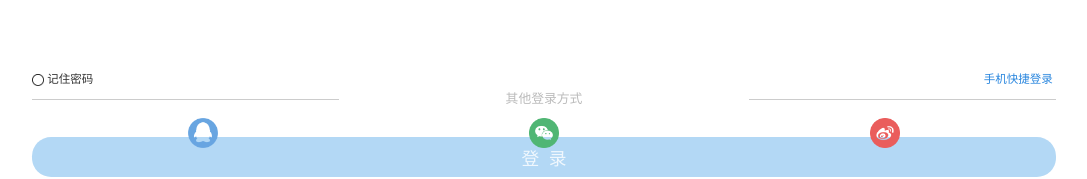
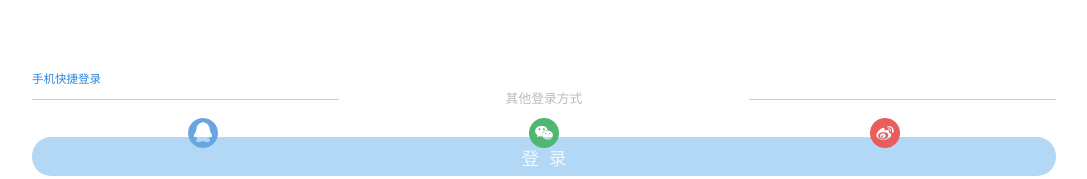
Before and after one commit to BIGDgreen/bm-vue-login, a Vue app: page / in a window 1280 px wide. Shown: the part 602-781 px from the top of the page, without its empty margins (96-1183 px from the left). Built offline with nearby package versions, Linux system fonts and the light colour scheme.

Commit message:
delete rememberMe

```diff
--- a/components/bm_login/bm_login.vue
+++ b/components/bm_login/bm_login.vue
@@ -19,16 +19,15 @@
         </div>
 
         <div class="auto_quickLogin">
-            <div v-if="mConfigs.rememberPassword" class="autoLogin_wrapper">
+            <!-- <div v-if="mConfigs.rememberPassword" class="autoLogin_wrapper">
                 <input type="checkbox" id="radio" hidden v-model="checked" @click="isChecked()">
                 <label for="radio" class="autoLogin"></label>
                 <span>记住密码</span>
-            </div>
-            <div v-if="mConfigs.rememberPassword && mConfigs.quickLogin" class="quickLogin" @click="$emit('phoneLogin')">
+            </div> -->
+            <div v-if="mConfigs.quickLogin" class="quickLogin" @click="$emit('phoneLogin')">
                 手机快捷登录
             </div>
         </div>
-
         <div>
             <button :class="{'opt_button':!isLoginForbidden,'forbidden':isLoginForbidden}" :disabled="isLoginForbidden" @click="clickLogin()">
                 {{mConfigs.login_btn_value}}
@@ -134,7 +133,7 @@
                     forgetPassword:true,
                     register:true,
                     protocol:true,
-                    rememberPassword:true,
+                    // rememberPassword:true,
                     quickLogin:true,
                     otherLoginWays: true,
                     login_btn_value:'登录',
@@ -155,12 +154,12 @@
         },
 
         mounted() {
-            if (this.mConfigs.rememberPassword) {  //如果用户选择了记住密码功能
-                //获取cookie值
-                this.getCookie();
-                //获取用户上一次的选择
-                this.checked = sessionStorage.getItem('isChecked') === "true";
-            }
+            // if (this.mConfigs.rememberPassword) {  //如果用户选择了记住密码功能
+            //     //获取cookie值
+            //     this.getCookie();
+            //     //获取用户上一次的选择
+            //     this.checked = sessionStorage.getItem('isChecked') === "true";
+            // }
             //监听事件
             window.onresize = ()=>{
                 return(()=>{
@@ -169,55 +168,55 @@
             }
         },
         methods:{
-            isChecked(){
-                this.checked = !this.checked;
-                if (document.cookie.indexOf("userName") > -1 && document.cookie.indexOf("userPwd") > -1 && !this.checked){
-                    this.clearCookie();
-                    this.input_info.password = "";
-                }
-            },
+            // isChecked(){
+            //     this.checked = !this.checked;
+            //     if (document.cookie.indexOf("userName") > -1 && document.cookie.indexOf("userPwd") > -1 && !this.checked){
+            //         this.clearCookie();
+            //         this.input_info.password = "";
+            //     }
+            // },
             clickLogin(){
-                let that = this;
-                if (that.checked === true){
-                    //保存七天
-                    that.setCookie(that.input_info.username,that.input_info.password,7);
-                    //保存用户此次选择
-                    sessionStorage.setItem('isChecked',"true");
-                } else{
-                    that.clearCookie();
-                    sessionStorage.setItem('isChecked',"false");
-                }
+                // let that = this;
+                // if (that.checked === true){
+                //     //保存七天
+                //     that.setCookie(that.input_info.username,that.input_info.password,7);
+                //     //保存用户此次选择
+                //     sessionStorage.setItem('isChecked',"true");
+                // } else{
+                //     that.clearCookie();
+                //     sessionStorage.setItem('isChecked',"false");
+                // }
                 //发送请求
                 this.$emit('parent_login',this.input_info);
             },
             //设置cookie
-            setCookie(c_name, c_pwd, exdays) {
-                let exdate = new Date(); //获取时间
-                exdate.setTime(exdate.getTime() + 24 * 60 * 60 * 1000 * exdays); //保存的天数
-                //字符串拼接cookie
-                window.document.cookie = "userName" + "=" + c_name + ";path=/;expires=" + exdate.toGMTString();
-                window.document.cookie = "userPwd" + "=" + c_pwd + ";path=/;expires=" + exdate.toGMTString();
-            },
+            // setCookie(c_name, c_pwd, exdays) {
+            //     let exdate = new Date(); //获取时间
+            //     exdate.setTime(exdate.getTime() + 24 * 60 * 60 * 1000 * exdays); //保存的天数
+            //     //字符串拼接cookie
+            //     window.document.cookie = "userName" + "=" + c_name + ";path=/;expires=" + exdate.toGMTString();
+            //     window.document.cookie = "userPwd" + "=" + c_pwd + ";path=/;expires=" + exdate.toGMTString();
+            // },
             //读取cookie
-            getCookie: function() {
-                if (document.cookie.length > 0) {
-                    let arr = document.cookie.split('; '); //这里显示的格式需要切割一下自己可输出看下
-                    // console.log(arr);
-                    for (let i = 0; i < arr.length; i++) {
-                        let arr2 = arr[i].split('='); //再次切割
-                        //判断查找相对应的值
-                        if (arr2[0] === 'userName') {
-                            this.input_info.username = arr2[1]; //保存到保存数据的地方
-                        } else if (arr2[0] === 'userPwd') {
-                            this.input_info.password = arr2[1];
-                        }
-                    }
-                }
-            },
+            // getCookie: function() {
+            //     if (document.cookie.length > 0) {
+            //         let arr = document.cookie.split('; '); //这里显示的格式需要切割一下自己可输出看下
+            //         // console.log(arr);
+            //         for (let i = 0; i < arr.length; i++) {
+            //             let arr2 = arr[i].split('='); //再次切割
+            //             //判断查找相对应的值
+            //             if (arr2[0] === 'userName') {
+            //                 this.input_info.username = arr2[1]; //保存到保存数据的地方
+            //             } else if (arr2[0] === 'userPwd') {
+            //                 this.input_info.password = arr2[1];
+            //             }
+            //         }
+            //     }
+            // },
             //清除cookie
-            clearCookie: function() {
-                this.setCookie("", "", -1); //修改2值都为空，天数为负1天
-            },
+            // clearCookie: function() {
+            //     this.setCookie("", "", -1); //修改2值都为空，天数为负1天
+            // },
             focus(type){
                 //聚焦输入框
                 if (type === "username"){
--- a/examples/views/login.vue
+++ b/examples/views/login.vue
@@ -24,7 +24,7 @@
                     forgetPassword:true,
                     register:true,
                     protocol:true,
-                    rememberPassword:true,
+                    // rememberPassword:true,
                     quickLogin:true,
                     otherLoginWays: true
                 }
--- a/package.json
+++ b/package.json
@@ -1,6 +1,6 @@
 {
   "name": "bm-vlogin",
-  "version": "1.2.4",
+  "version": "1.3.0",
   "description": "基于vue的登录注册、手机登录、重置密码(包含手机国际区号选择)",
   "private": false,
   "keywords": [
```
Also changed, not shown: 1 other file (tests, documents, lock files or other folders).
